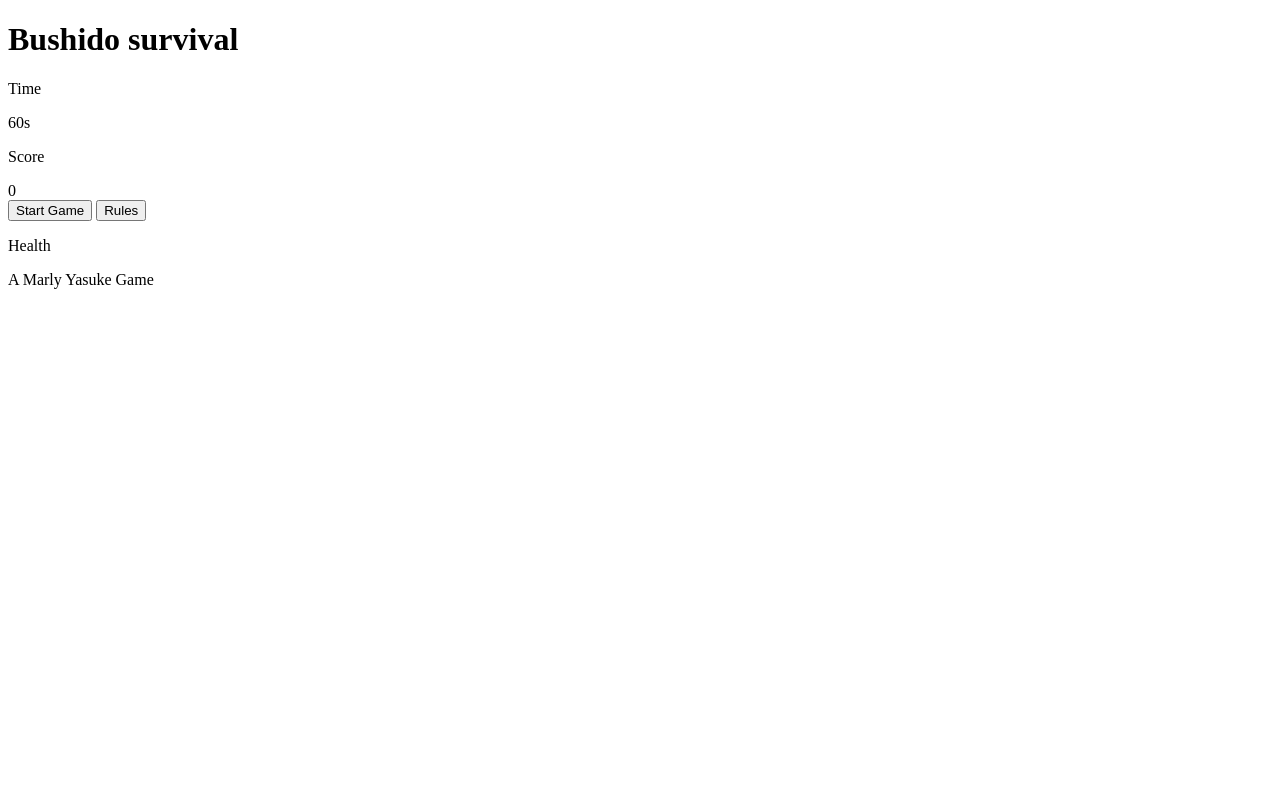
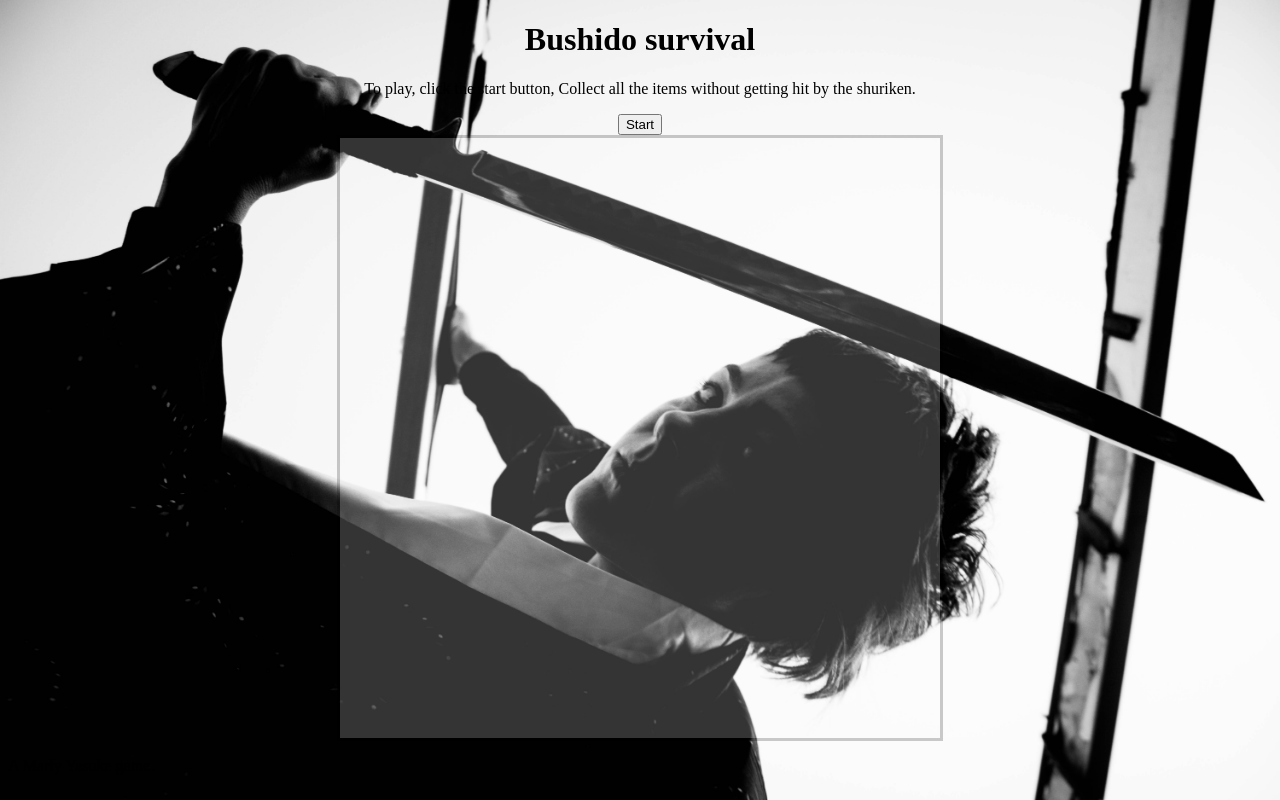
Before and after one commit to Marly-Yasuke/Bushido-survival, a plain HTML site: page index.html in a window 1280 px wide. Drawn offline with Linux system fonts and the light colour scheme.

Commit message:
grid set up

```diff
--- a/CSS/style.css
+++ b/CSS/style.css
@@ -1,3 +1,31 @@
+.grid {
+    background: white;
+    opacity: .2;
+    display: grid;
+    grid-template-columns: repeat(10, 1fr);
+    grid-template-rows: repeat(10, 1fr);
+    height: 600px;
+    width: 600px;
+    border: solid;
+}
+
 body {
     background-image: url(/Img/IMG_4605.jpg);
+    background-size: cover;
+    background-repeat: no-repeat;
 }
+
+main {
+
+    display: flex;
+    flex-direction: row;
+    flex-wrap: nowrap;
+    justify-content: center;
+    align-items: center;
+    align-content: center;
+
+}
+
+header {
+    text-align: center;
+}
--- /dev/null
+++ b/JS/main.js
@@ -0,0 +1,24 @@
+let newGame = document.getElementById("new-game");
+const gridElement = document.querySelector('.grid')
+const gridColumns = 10;
+const gridRows = 10;
+const cells = [];
+
+function startNewGame() {
+  createTheGrid();
+}
+const startButton = document.getElementById('new-game')
+startButton.addEventListener('click', () => {
+  startNewGame()
+  createTheGrid()
+})
+
+function createTheGrid() {
+  for (let i = 0; i < gridColumns * gridRows; i++) {
+    const div = document.createElement("div");
+    div.classList.add("cell");
+    div.dataset.index = i;
+    gridElement.append(div);
+    cells.push(div);
+  }
+}
--- a/index.html
+++ b/index.html
@@ -6,33 +6,31 @@
     <meta http-equiv="X-UA-Compatible" content="IE=edge">
     <meta name="viewport" content="width=device-width, initial-scale=1.0">
     <title>Bushido survival</title>
-    <link rel="stylesheet" href="/CSS/style">
+    <link rel="stylesheet" href="./CSS/style.css">
 </head>
 
 <body>
     <header>
-        <h1><strong>Bushido survival</strong></h1>
+        <h1>Bushido survival</h1>
+        <p>
+            To play, click the start button, Collect all the items without getting hit by the shuriken.
+        </p>
+        <button id="new-game">Start</button>
     </header>
+    <main>
+        <div class="grid"></div>
 
-    <div>
-        <p>Time</p><span>60s</span>
-        <p>Score</p><span>0</span>
-    </div>
-    <div class="button"><button>Start Game</button>
-        <button>Rules</button></div>
-    <div class="grid"></div>
-    <div>
-        <p>Health</p>
-    </div>
+    </main>
+    <footer>
+        <p>
+            A Marly Yasuke game.
+        </p>
+    </footer>
 
+    <script src="./JS/main.js"></script>
+</body>
 
-
-
-
-
-    <footer>A Marly Yasuke Game</footer>
-    <script src=></script>
-</body>
+</html>
 
 
 </html>
```
